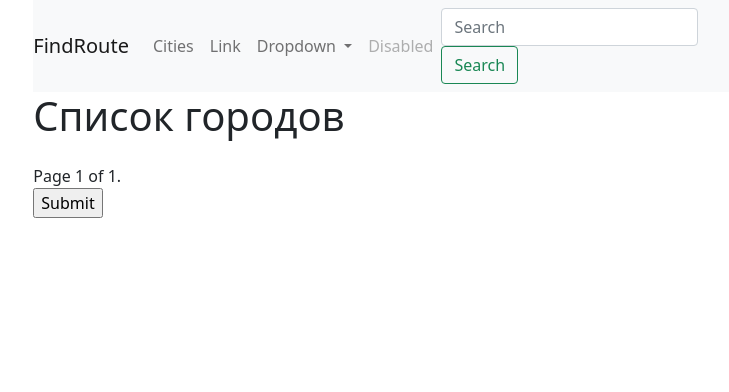
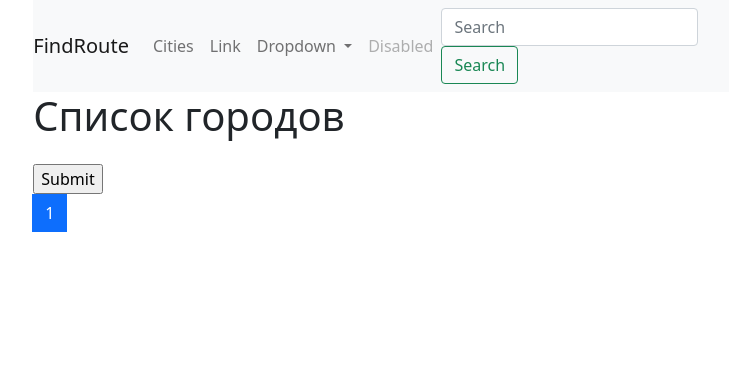
Before and after one commit to SqpuHkS/DjngCourse, a Django app: page /cities/ in a window 1280 px wide. Shown: the top 392 px of the page, without its empty margins (184-913 px from the left). Run offline with Django 3.2, Linux system fonts and the light colour scheme; data that the repository does not hold is empty.

Commit message:
Fixed and redisigned pagination navigation

```diff
--- a/cities/templates/cities/home.html
+++ b/cities/templates/cities/home.html
@@ -31,23 +31,8 @@
             </table>
         </div>
     </div>
-    <div class="pagination">
-        <span class="step-links">
-            {% if page_obj.has_previous %}
-                <a href="?page=1">&laquo; first</a>
-                <a href="?page={{ page_obj.previous_page_number }}">previous</a>
-            {% endif %}
 
-            <span class="current">
-                Page {{ page_obj.number }} of {{ page_obj.paginator.num_pages }}.
-            </span>
 
-            {% if page_obj.has_next %}
-                <a href="?page={{ page_obj.next_page_number }}">next</a>
-                <a href="?page={{ page_obj.paginator.num_pages }}">last &raquo;</a>
-            {% endif %}
-        </span>
-    </div>
     <div class="row">
         <div class="col-md-4">
             <form action="" method="post">
@@ -59,4 +44,29 @@
         </div>
     </div>
 
+
+    <nav aria-label="...">
+        <ul class="pagination">
+
+            <li class="page-item">
+                {% if page_obj.has_previous %}
+                    <a class="page-link" href="?page={{ page_obj.previous_page_number }}">Previous</a>
+                {% endif %}
+            </li>
+
+            {% for page in page_obj.paginator.page_range %}
+                <li class="page-item {% if page == page_obj.number %}active{% endif %}">
+                    <a class="page-link" href="?page={{ page }}">{{ page }}</a>
+                </li>
+            {% endfor %}
+
+
+            <li class="page-item">
+                {% if page_obj.has_next %}
+                    <a class="page-link" href="?page={{ page_obj.next_page_number }}">Next</a>
+                {% endif %}
+            </li>
+        </ul>
+    </nav>
+
 {% endblock %}
--- a/templates/components/navbar.html
+++ b/templates/components/navbar.html
@@ -1,7 +1,8 @@
 {% url 'cities:home' as cities_home_url %}
 <nav class="navbar navbar-expand-lg navbar-light bg-light">
     <a class="navbar-brand" href="">FindRoute</a>
-  <button class="navbar-toggler" type="button" data-toggle="collapse" data-target="#navbarSupportedContent" aria-controls="navbarSupportedContent" aria-expanded="false" aria-label="Toggle navigation">
+    <button class="navbar-toggler" type="button" data-toggle="collapse" data-target="#navbarSupportedContent"
+            aria-controls="navbarSupportedContent" aria-expanded="false" aria-label="Toggle navigation">
         <span class="navbar-toggler-icon"></span>
     </button>
 
@@ -14,7 +15,8 @@
                 <a class="nav-link" href="#">Link</a>
             </li>
             <li class="nav-item dropdown">
-        <a class="nav-link dropdown-toggle" href="#" id="navbarDropdown" role="button" data-toggle="dropdown" aria-haspopup="true" aria-expanded="false">
+                <a class="nav-link dropdown-toggle" href="#" id="navbarDropdown" role="button" data-toggle="dropdown"
+                   aria-haspopup="true" aria-expanded="false">
                     Dropdown
                 </a>
                 <div class="dropdown-menu" aria-labelledby="navbarDropdown">
```
Lines whose indentation alone changed are shown as unchanged.
